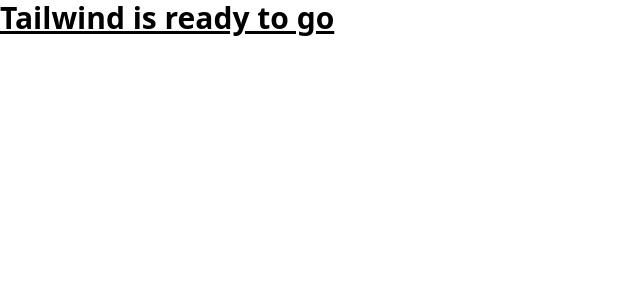
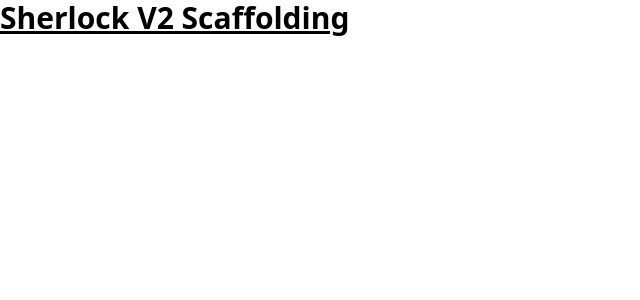
Before and after one commit to shamoon1997/BlankingRepository, a React (Vite) app: page / in a window 1280 px wide. Shown: the top 300 px of the page, without its empty margins (0-640 px from the left). Built offline with nearby package versions, Linux system fonts and the light colour scheme.

Commit message:
chore: add all the libs that we need

```diff
--- a/src/App.tsx
+++ b/src/App.tsx
@@ -1,6 +1,6 @@
 function App() {
   return (
-    <h1 className="text-3xl font-bold underline">Tailwind is ready to go</h1>
+    <h1 className="text-3xl font-bold underline">Sherlock V2 Scaffolding</h1>
   );
 }
 
```
Also changed, not shown: package.json (+6 -1 lines), 1 other file (tests, documents, lock files or other folders).
